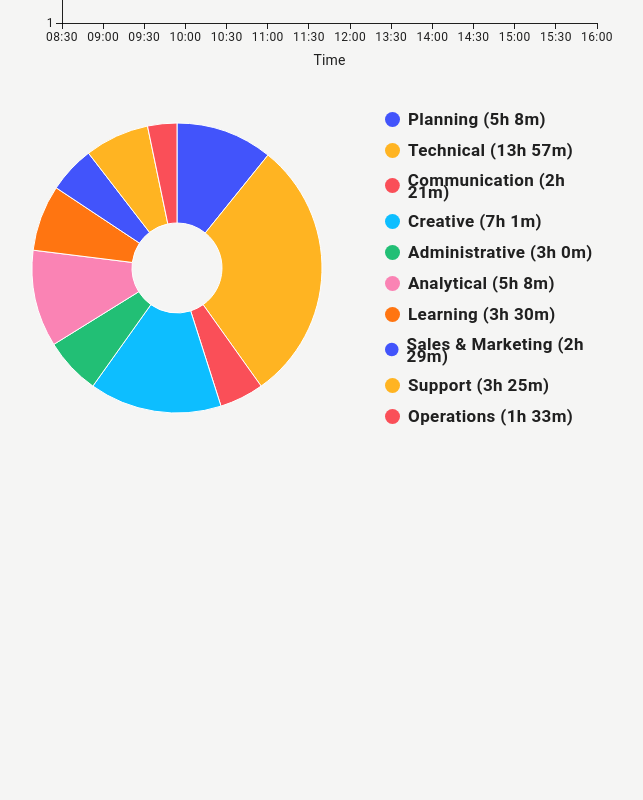
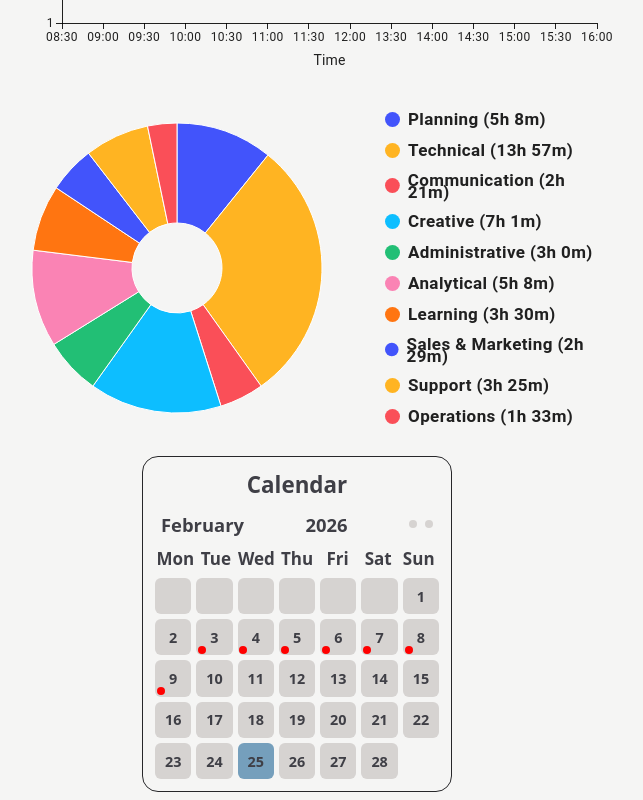
Before and after one commit to ollewarne/linkoping-pps, a React (Vite) app: page /Statistics in a window 1280 px wide. Shown: the part 803-1603 px from the top of the page, without its empty margins (343-986 px from the left). Before the commit the page ends 1235 px from the top, so only its background shows below. Built offline with nearby package versions, Linux system fonts and the light colour scheme.

Commit message:
put CalendarApp instide function

```diff
--- a/src/pages/StatisticsPage.jsx
+++ b/src/pages/StatisticsPage.jsx
@@ -2,6 +2,7 @@ import ProductivityChart from "../components/Statistics/ProductivityChart";
 import EnergyChart from "../components/Statistics/EnergyChart";
 import TimeSpentChart from "../components/Statistics/TimeSpentChart";
 import { mockData } from "../constants/mockData";
+import CalendarApp from "../components/Calendar/CalendarApp";
 
 function StatisticsPage() {
     return (
@@ -9,6 +10,7 @@ function StatisticsPage() {
         <ProductivityChart mockData={mockData} />
         <EnergyChart mockData={mockData} />
         <TimeSpentChart />
+        <CalendarApp />
     </>
     )
 }
```
